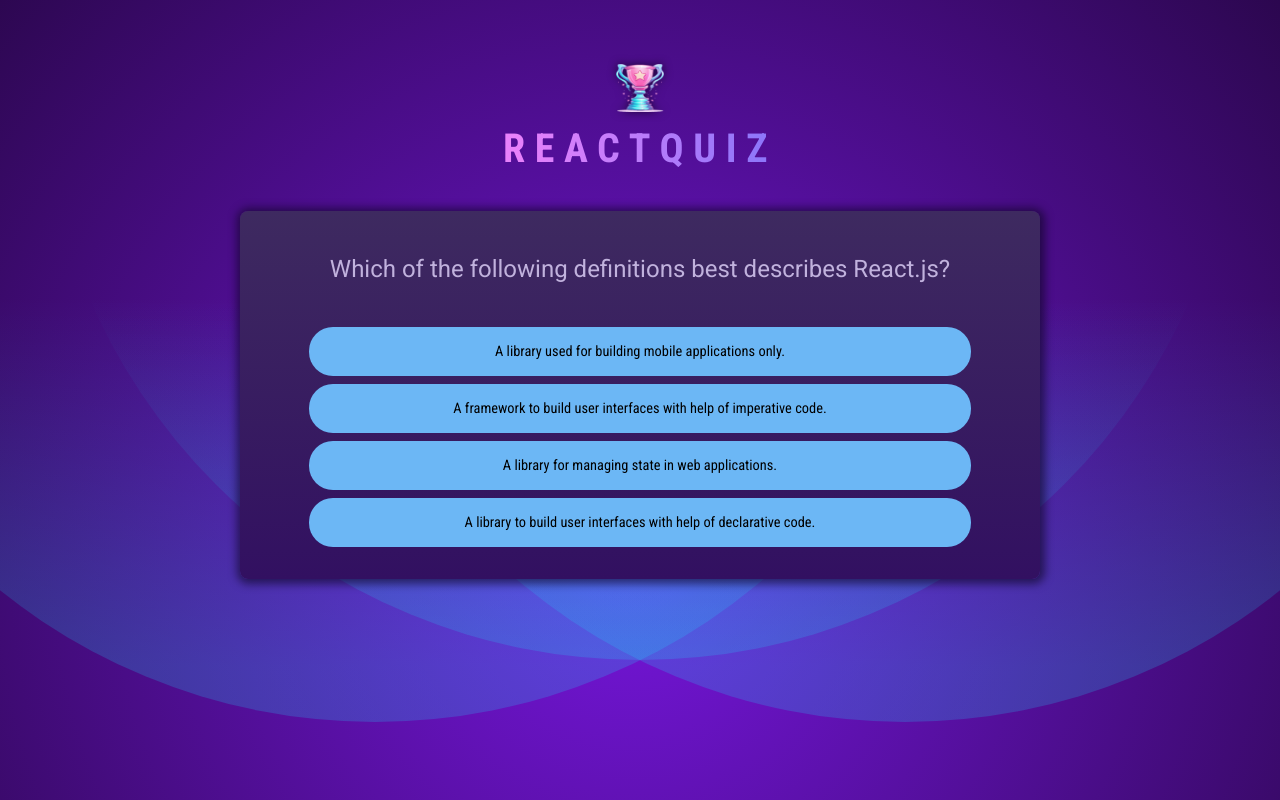
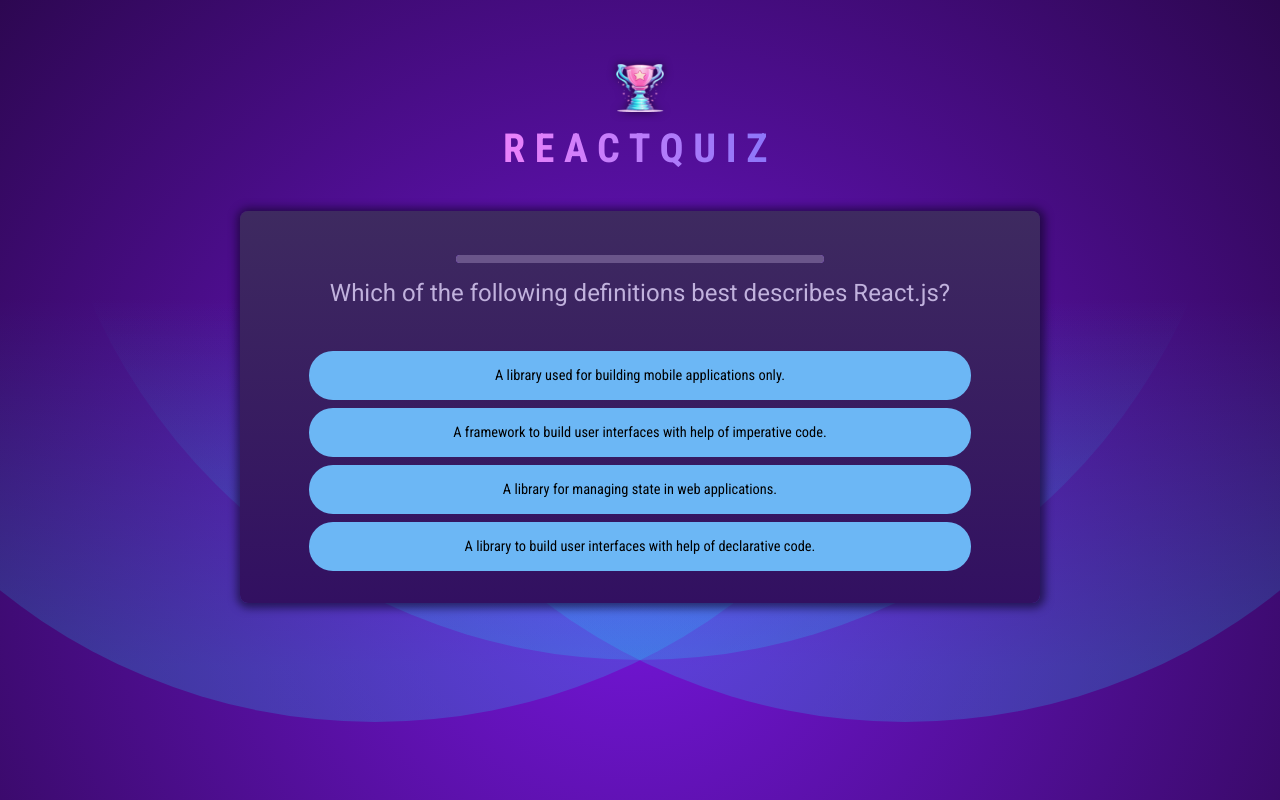
Before and after one commit to forxynet/reactquiz, a React (Vite) app: page / in a window 1280 px wide. Built offline with nearby package versions, Linux system fonts and the light colour scheme.

Commit message:
added useCallback into Quiz

```diff
--- /dev/null
+++ b/src/components/QuestionTimer.jsx
@@ -0,0 +1,19 @@
+import { useState, useEffect } from 'react';
+
+export default function QuestionTimer({ timeout, onTimeout }) {
+  const [remainingTime, setRemainingTime] = useState(timeout);
+
+  useEffect(() => {
+    console.log('SETTING TIMEOUT');
+    setTimeout(onTimeout, timeout);
+  }, [timeout, onTimeout]);
+
+  useEffect(() => {
+    console.log('SETTING INTERVAL');
+    setInterval(() => {
+      setRemainingTime((prevRemainingTime) => prevRemainingTime - 100);
+    }, 100);
+  }, []);
+
+  return <progress id="question-time" max={timeout} value={remainingTime} />;
+}
--- a/src/components/Quiz.jsx
+++ b/src/components/Quiz.jsx
@@ -1,38 +1,45 @@
-import { useState } from 'react';
+import { useState, useCallback } from 'react';
 
 import QUESTIONS from '../questions.js';
+import QuestionTimer from './QuestionTimer.jsx';
 import quizCompleteImg from '../assets/quiz-complete.png';
-
 
 export default function Quiz() {
   const [userAnswers, setUserAnswers] = useState([]);
 
   const activeQuestionIndex = userAnswers.length;
-
   const quizIsComplete = activeQuestionIndex === QUESTIONS.length;
 
-    function handleSelectAnswer(selectedAnswer) {
+  const handleSelectAnswer = useCallback(function handleSelectAnswer(selectedAnswer) {
     setUserAnswers((prevUserAnswers) => {
       return [...prevUserAnswers, selectedAnswer];
     });
+  }, []);
+
+  const handleSkipAnswer = useCallback(() => handleSelectAnswer(null), [handleSelectAnswer]);
+
+  if (quizIsComplete) {
+    return (
+      <div id="summary">
+        <img src={quizCompleteImg} alt="Trophy icon" />
+        <h2>Quiz Completed!</h2>
+      </div>
+    );
   }
 
-    if (quizIsComplete) {
-        return <div id='summary'>
-            <img src={quizCompleteImg} alt='Quiz Complete' />
-            <h2>Quiz Complete</h2>
-        </div>
-    }
-
-    const shuffleAnswers = [...QUESTIONS[activeQuestionIndex].answers];
-    shuffleAnswers.sort(() => Math.random() - 0.5);
+  const shuffledAnswers = [...QUESTIONS[activeQuestionIndex].answers];
+  shuffledAnswers.sort(() => Math.random() - 0.5);
 
   return (
     <div id="quiz">
       <div id="question">
+        <QuestionTimer
+          timeout={10000}
+          onTimeout={handleSkipAnswer}
+        />
         <h2>{QUESTIONS[activeQuestionIndex].text}</h2>
         <ul id="answers">
-                    {shuffleAnswers.map((answer) => (
+          {shuffledAnswers.map((answer) => (
             <li key={answer} className="answer">
               <button onClick={() => handleSelectAnswer(answer)}>
                 {answer}
```
Lines whose indentation alone changed are shown as unchanged.
